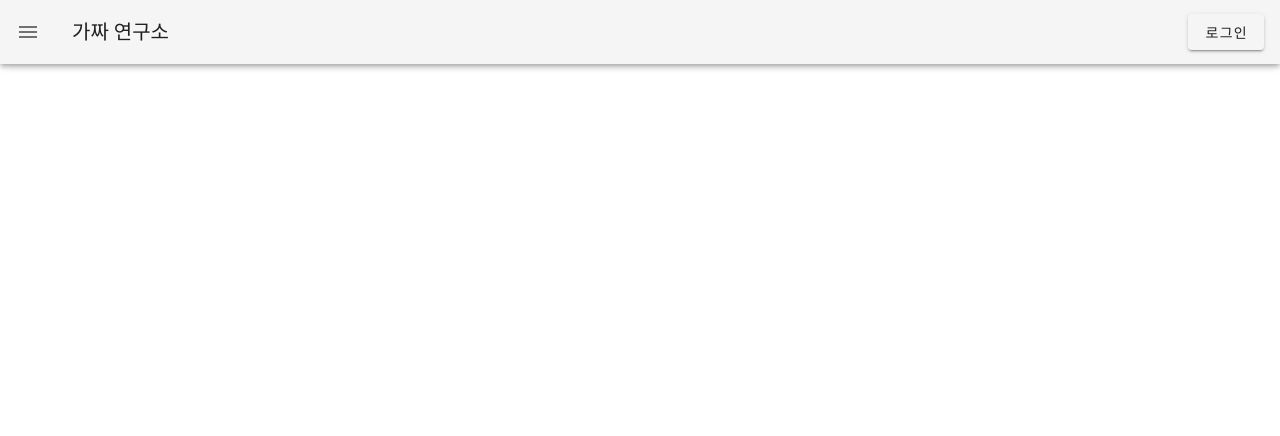
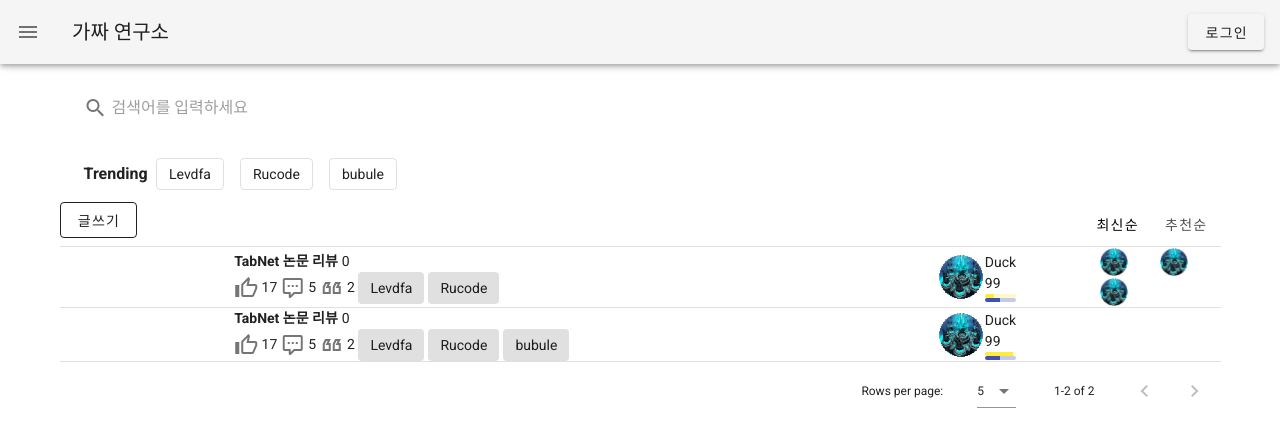
Before and after one commit to pseudolab/PseudoFront, a Nuxt app: page /archive in a window 1280 px wide. Before the commit this address had no page. Shown: the top 436 px of the page. Built offline with nearby package versions, Linux system fonts and the light colour scheme.

Commit message:
Add: archive page

```diff
--- /dev/null
+++ b/pages/archive/index.vue
@@ -0,0 +1,147 @@
+<template>
+  <section class="archive">
+    <v-text-field
+      prepend-inner-icon="mdi-magnify"
+      placeholder="검색어를 입력하세요"
+      background-color="white"
+      rounded
+    />
+    <article class="archive--trend">
+      <strong>Trending</strong>
+      <ChipBoadr :chips="chips" @changeSelectedChips="changeSelectedChips" />
+    </article>
+    <article class="archive--btn-box">
+      <v-btn outlined> 글쓰기 </v-btn>
+      <v-btn-toggle mandatory group dense class="archive--btn-box--sort">
+        <v-btn>최신순</v-btn>
+        <v-btn>추천순</v-btn>
+      </v-btn-toggle>
+    </article>
+    <hr
+      :style="{
+        border: 'none',
+        height: '1px',
+        backgroundColor: 'rgb(224,224,224)',
+      }"
+    />
+    <Table :table-data="tableData" :loading="loading" />
+  </section>
+</template>
+
+<script>
+import headMixin from '@/mixins/common/head.js'
+import ChipBoadr from '@/components/table/ChipBoadr.vue'
+import Table from '@/components/table/Table.vue'
+export default {
+  components: {
+    ChipBoadr,
+    Table,
+  },
+  mixins: [headMixin],
+  data() {
+    return {
+      // TODO: fixture로 빼야 함 - 나중에 api로 받아올 부분
+      loading: false,
+      chips: [
+        { name: 'Levdfa', isSelected: false },
+        { name: 'Rucode', isSelected: false },
+        { name: 'bubule', isSelected: false },
+      ],
+
+      tableData: [
+        {
+          info: {
+            title: 'TabNet 논문 리뷰',
+            likes: 17,
+            comments: 5,
+            quotations: 2,
+            date: Date.now(),
+            badges: ['Levdfa', 'Rucode'],
+          },
+          writer: {
+            icon: 'test3.png',
+            name: 'Duck',
+            level: 99,
+            exp: 30,
+            accumulation: 50,
+          },
+          contributer: [
+            {
+              icon: 'test3.png',
+              name: 'Duck',
+              level: 99,
+              exp: 30,
+              accumulation: 50,
+            },
+            {
+              icon: 'test3.png',
+              name: 'Duck2',
+              level: 99,
+              exp: 30,
+              accumulation: 50,
+            },
+            {
+              icon: 'test3.png',
+              name: 'Duck3',
+              level: 99,
+              exp: 30,
+              accumulation: 50,
+            },
+          ],
+        },
+        {
+          info: {
+            title: 'TabNet 논문 리뷰',
+            likes: 17,
+            comments: 5,
+            quotations: 2,
+            date: Date.now(),
+            badges: ['Levdfa', 'Rucode', 'bubule'],
+          },
+          writer: {
+            icon: 'test3.png',
+            name: 'Duck',
+            level: 99,
+            exp: 90,
+            accumulation: 50,
+          },
+        },
+      ],
+    }
+  },
+  methods: {
+    changeSelectedChips(chips) {
+      this.chips.forEach((_, idx) => {
+        if (chips.findIndex((val) => val === idx) !== -1) {
+          this.chips[idx].isSelected = true
+        } else {
+          this.chips[idx].isSelected = false
+        }
+      })
+      // TODO: selected chip을 api에 어떻게 보내줄지 결정한 후 작업.
+    },
+  },
+  head() {
+    return this.getHead({ pageName: 'main' })
+  },
+}
+</script>
+<style lang="scss">
+.archive {
+  &--trend {
+    padding: 0 24px;
+    display: flex;
+    align-items: center;
+  }
+  &--btn-box {
+    display: flex;
+    justify-content: space-between;
+    & .v-btn--active > .v-btn__content {
+      color: #000;
+    }
+    & .v-btn:not(.v-btn--text):not(.v-btn--outlined).v-btn--active:before {
+      opacity: 0;
+    }
+  }
+}
+</style>
```
